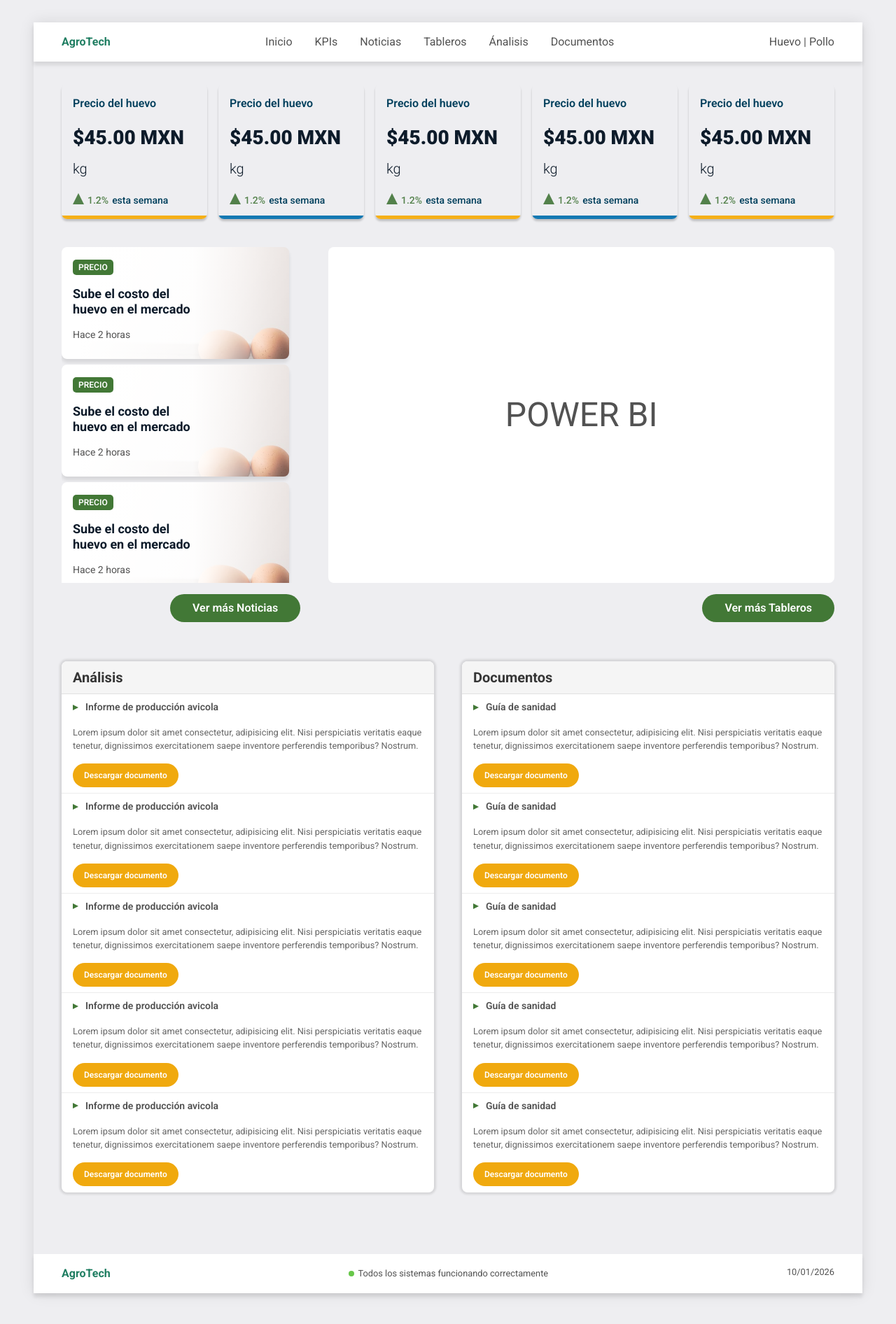
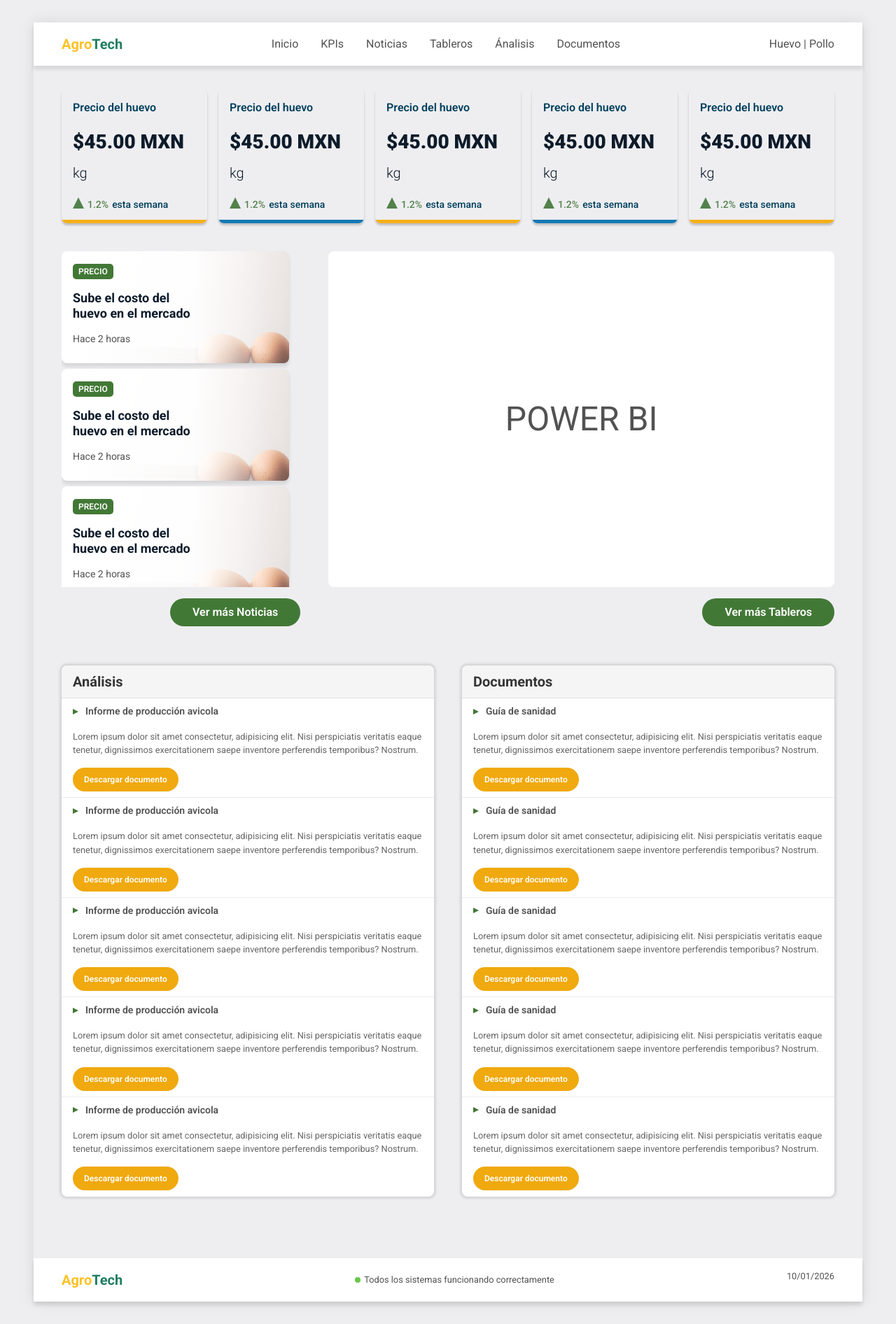
Before and after one commit to BramdonSantiago/agricultural-intelligence, a Next.js app: page / in a window 1280 px wide. Shown: the whole page at 70% size. Built offline with nearby package versions, Linux system fonts and the light colour scheme.

Commit message:
Add logo

```diff
--- a/src/app/components/Footer/Footer.tsx
+++ b/src/app/components/Footer/Footer.tsx
@@ -5,7 +5,7 @@ export function Footer() {
         <footer className="footer py-4 px-10 mt-10">
             <div className="flex gap-4 flex-col xl:flex-row justify-between align-center text-center xl:text-left">
                 <Link href="/" className="logo">
-                    AgroTech
+                    <span>Agro</span>Tech
                 </Link>
                 <p className="system-state"><span className="indicator-status"></span> Todos los sistemas funcionando correctamente</p>
                 <p className="system-update">10/01/2026</p>
--- a/src/app/components/Header/Header.tsx
+++ b/src/app/components/Header/Header.tsx
@@ -5,7 +5,7 @@ export function Header() {
         <header className="header">
             <nav className="flex items-center justify-between py-4 px-10">
                 <Link href="/" className="logo">
-                    AgroTech
+                    <span>Agro</span>Tech
                 </Link>
                 <ul className="flex gap-8 nav-list">
                     <li>
--- a/src/app/globals.css
+++ b/src/app/globals.css
@@ -103,8 +103,12 @@ body {
 }
 
 .logo {
+  font-size: 1.250rem;
   color: #207e62;
-  font-weight: bold;
+  font-weight: 700;
+  span {
+    color: #fcc228;
+  }
 }
 
 .dash-content {
```
